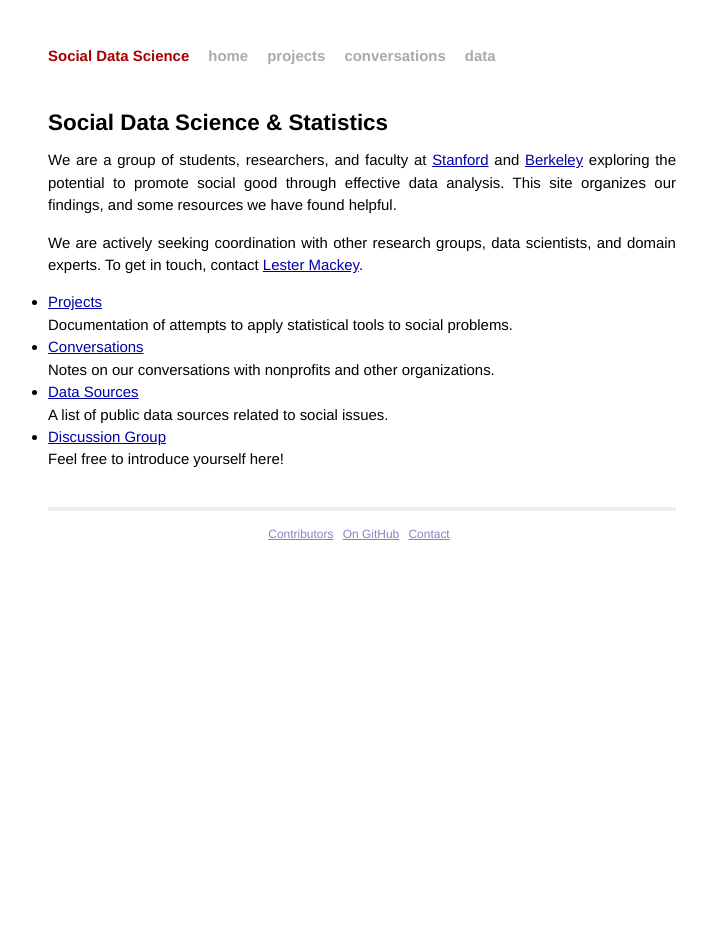
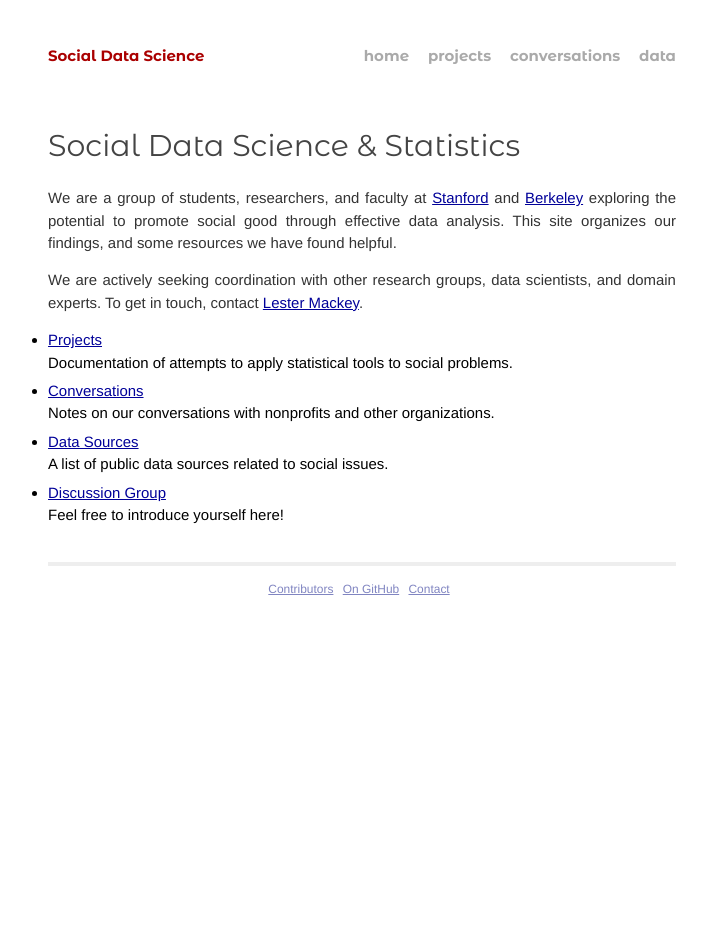
Before and after one commit to stats-for-change/stats-for-change.github.io, a Jekyll site: the page built from index.md, in a window 1280 px wide. Shown: the whole page, without its empty margins (278-985 px from the left). Built offline with Jekyll 4.4.1, drawn with Linux system fonts in a browser that asks for light colours; Markdown is read by kramdown in place of the engine named in the settings.

Commit message:
Improve CSS.

```diff
--- a/_layouts/default.html
+++ b/_layouts/default.html
@@ -5,6 +5,7 @@
         <meta http-equiv="X-UA-Compatible" content="IE=edge,chrome=1">
         <title>{{ page.title }}</title>
         <meta name="viewport" content="width=device-width">
+        <link type="text/css" rel="stylesheet" href="https://fonts.googleapis.com/css?family=Montserrat+Alternates:400,700">
         <link rel="stylesheet" href="/css/syntax.css">
         <link rel="stylesheet" href="/css/main.css">
 
@@ -14,10 +15,12 @@
         <div class="site">
           <div class="header">
             <h1 class="title"><a href="/">{{ site.name }}</a></h1>
-            <a class="extra" href="/">home</a>
-            <a class="extra" href="/projects.html">projects</a>
-            <a class="extra" href="/conversations.html">conversations</a>
-            <a class="extra" href="/data.html">data</a>
+            <span class="extra">
+              <a class="extra" href="/">home</a>
+              <a class="extra" href="/projects.html">projects</a>
+              <a class="extra" href="/conversations.html">conversations</a>
+              <a class="extra" href="/data.html">data</a>
+            </span>
           </div>
 
           {{ content }}
--- a/css/main.css
+++ b/css/main.css
@@ -165,14 +165,24 @@ ul.posts span {
 /*
 /*****************************************************************************/
 
+.site .header {
+   height: 3em;
+}
+
 .site .header h1.title {
-   font-size: 1em;
-   margin-bottom: 3em;
+   margin-bottom: 2em;
+   font-family: 'Montserrat Alternates', sans-serif;
+   float: left;
 }
 
 h2 {
    font-size: 1.5em;
-   margin-ibottom: 1em;
+   margin-bottom: 1em;
+   font-family: 'Montserrat Alternates', sans-serif;
+   margin-top: 1.5em;
+   color: #444;
+   font-size: 30px;
+   font-weight: 500;
 }
 
 .site .footer {
@@ -187,6 +197,30 @@ div.footer .contact {
    width: 100%;
    text-align: center;
 }
+
 div.contact a {
    margin-right: .5em;
 }
+
+.site p {
+   font-family: "Helvetica Neue",Helvetica,Arial,sans-serif;
+   color: #333;
+}
+
+.site li {
+   margin-top: .4em
+}
+
+span.extra {
+   float: right;
+   font-family: 'Montserrat Alternates', sans-serif;
+}
+
+a, a:visited {
+   color: #009;
+}
+
+a:hover {
+   text-decoration: none;
+   color: #009;
+}
```
